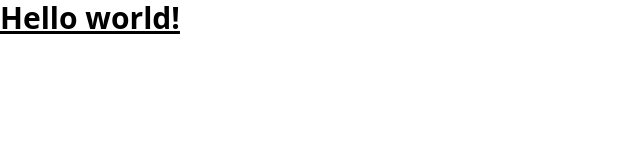
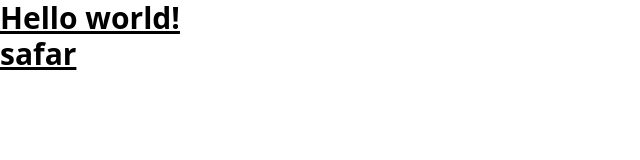
Before and after one commit to Safmica/pemweb1_website, a website: page src/index.html in a window 1280 px wide. Shown: the whole page, without its empty margins (0-640 px from the left). Drawn offline with Linux system fonts and the light colour scheme.

Commit message:
feat: add test safar

```diff
--- a/src/index.html
+++ b/src/index.html
@@ -9,5 +9,9 @@
   <h1 class="text-3xl font-bold underline">
     Hello world!
   </h1>
+
+  <h1 class="text-3xl font-semibold underline">
+    safar
+  </h1>
 </body>
 </html>
```
Also changed, not shown: src/output.css.
